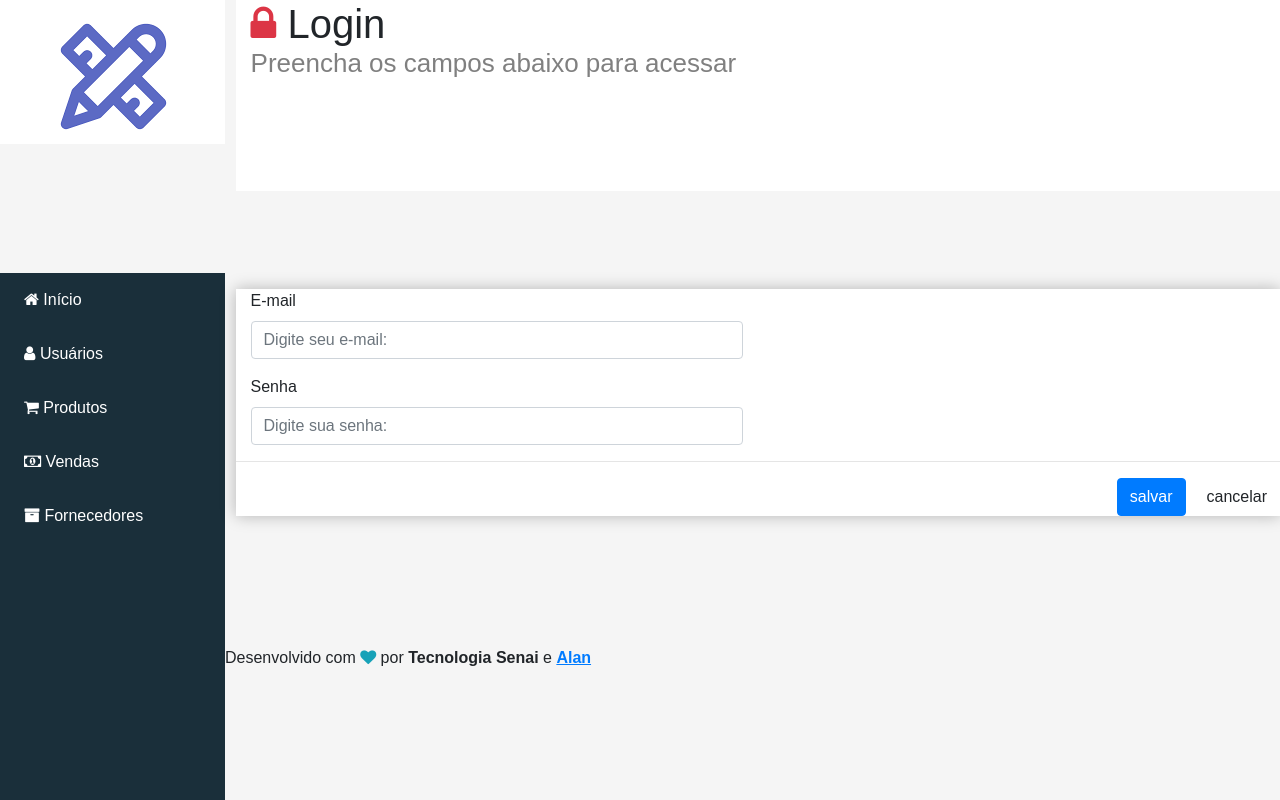
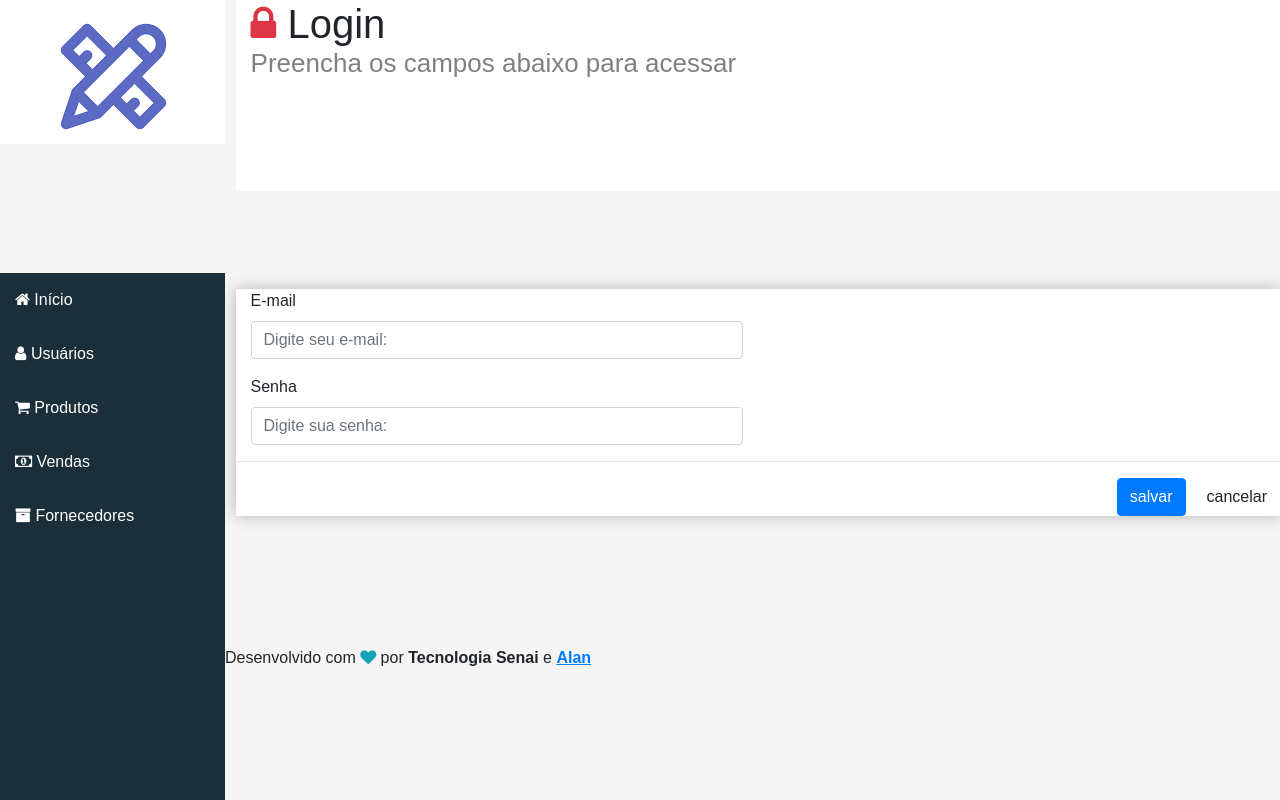
Before and after one commit to Danielalveslira/cadastro-empresarial, a React (Create React App) app in the folder frontend/: page / in a window 1280 px wide. Built offline with nearby package versions, Linux system fonts and the light colour scheme; a web font is replaced by a local one.

Commit message:
fix view nav

```diff
--- a/frontend/src/components/main/App.css
+++ b/frontend/src/components/main/App.css
@@ -34,7 +34,6 @@ header.header{
 
 aside.menu-area{
   grid-area: menu;
-  padding-left: 4%;
 }
 
 main.content{
```
